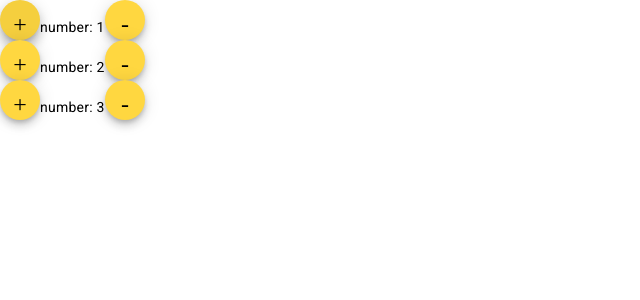
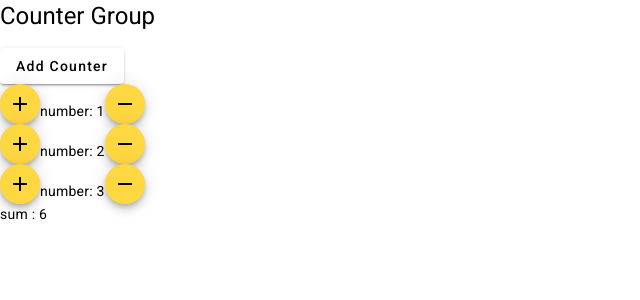
Before and after one commit to TWA-AFS-202310-GROUP-5/ng-counter-group, an Angular app: page / in a window 1280 px wide. Shown: the top 300 px of the page, without its empty margins (0-640 px from the left). Built offline with nearby package versions, Linux system fonts and the light colour scheme.

Commit message:
feat: implement add counter to group

```diff
--- a/src/app/app.module.ts
+++ b/src/app/app.module.ts
@@ -20,7 +20,8 @@ import {MatButtonModule} from '@angular/material/button';
     AppRoutingModule,
     BrowserAnimationsModule,
     MatIconModule,
-    MatButtonModule
+    MatButtonModule,
+    MatDividerModule
   ],
   providers: [],
   bootstrap: [AppComponent]
--- a/src/app/counter-group/counter-group.component.html
+++ b/src/app/counter-group/counter-group.component.html
@@ -1,2 +1,10 @@
+<h1>Counter Group</h1>
+<button mat-raised-button (click)="onCreateCounter()">
+Add Counter
+</button>
 <app-counter *ngFor="let counter of counters" [(number)] = "counter.num">
+
 </app-counter>
+<span>
+    sum : {{sum}}
+</span>
--- a/src/app/counter-group/counter-group.component.ts
+++ b/src/app/counter-group/counter-group.component.ts
@@ -6,9 +6,19 @@ import { Component } from '@angular/core';
   styleUrls: ['./counter-group.component.css']
 })
 export class CounterGroupComponent {
+
   counters: {num: number}[] = [
     {num: 1},
     {num: 2},
     {num: 3}
   ];
+
+  get sum(){
+    return this.counters.reduce(
+      (result, current) => result + current.num, 0
+    )
+  }
+  onCreateCounter() {
+    this.counters.push({num: 0})
+    }
 }
--- a/src/app/counter/counter.component.html
+++ b/src/app/counter/counter.component.html
@@ -1,11 +1,11 @@
 <div>
     <button  (click)= "onIncrease()" mat-mini-fab color="accent">
-        <mat-icon>+</mat-icon>
+        <mat-icon>add</mat-icon>
     </button>
 
     <span>number: {{number}}</span>
 
     <button  (click)= "onDecrease()" mat-mini-fab color="accent">
-        <mat-icon>-</mat-icon>
+        <mat-icon>remove</mat-icon>
     </button>
 </div>
```
